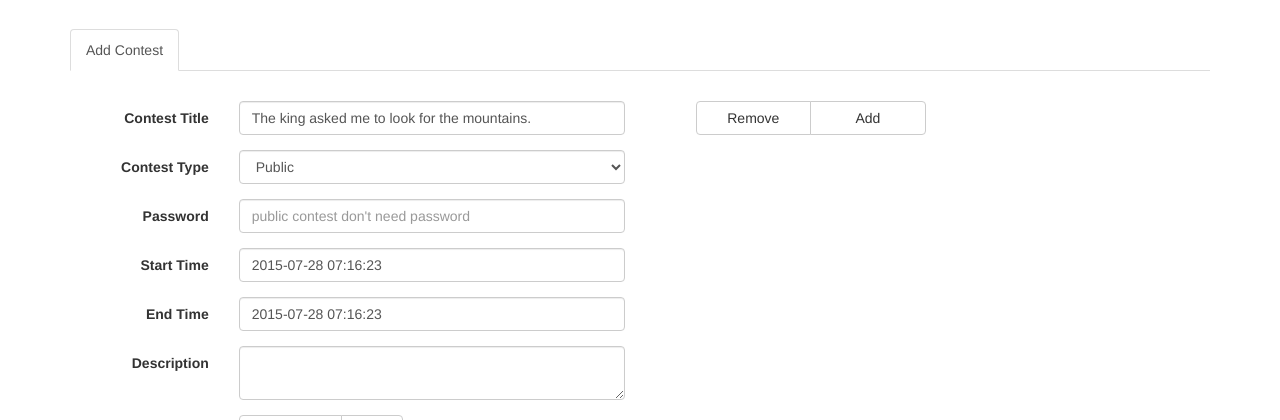
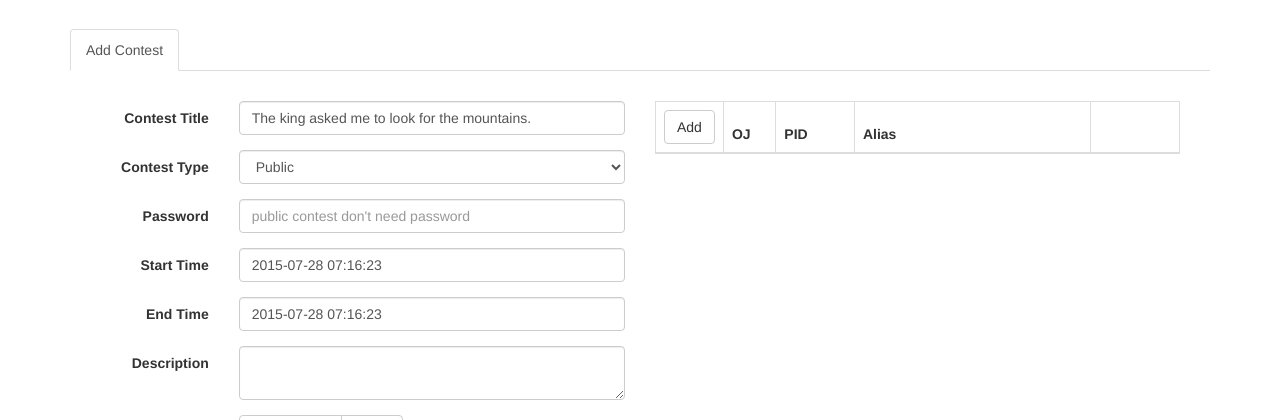
Before and after one commit to ruitian/VirtualJudge, a Flask app: page /contest/create in a window 1280 px wide. Shown: the part 51-471 px from the top of the page. Run offline with Flask 2, Linux system fonts and the light colour scheme; lists and menus that the app fills with data are empty; parts of the project's set-up code (start-up, migrations or seed data) failed here and were passed over; some libraries are stand-ins or nearby versions.

Commit message:
update create contest

```diff
--- a/VJ/templates/contest/contest_create.html
+++ b/VJ/templates/contest/contest_create.html
@@ -73,36 +73,41 @@
           </div>
         </div>
       </div>
-      <div class="col-md-5 fields_wrap">
+      <div class="col-md-6">
 
-        <div class="form-group">
-          <div class="btn-group" style="width:100%">
-            {{ form.remove(class="btn btn-default", style="width:25%") }}
-            {{ form.add(class="btn btn-default", style="width:25%") }}
-          </div>
-        </div>
-
-        {% for entrie in form.problems.entries %}
-        {{ entrie.csrf_token }}
-        <div class="form-group problem_field">
-            <div class="input-group input_field left" style="width:50%">
-              <div class="input-group-addon" style="width:32%">{{ entrie.origin_oj(class="select_inline") }}</div>
-              {{ entrie.problem_id(class="form-control problem") }}
-              <div class="input-group-addon" style="width:32%">
-                  {{ entrie.delete(class="button_inline", type="submit") }}
-              </div>
-            </div>
-            <div class="right" style="width:45%">
-              <div>
-                {% if entrie.title.data %}
-                  {{ entrie.title.data }}
-                {% endif %}
-              </div>
-              {{ entrie.title(hidden="hidden") }}
-              {{ field_error(entrie.problem_id) }}
-            </div>
-        </div>
+        <table class="table table-bordered">
+          <thead>
+            <tr>
+              <th width="5%">
+                {{ form.add(class="btn btn-default") }}
+              </th>
+              <th width="10%">OJ</th>
+              <th width="15%">PID</th>
+              <th width="45%">Alias</th>
+              <th></th>
+            </tr>
+          </thead>
+          <tbody>
+          {% for entrie in form.problems.entries %}
+            {{ entrie.csrf_token }}
+            <tr>
+              <td>
+            {{ entrie.delete(class="btn btn-default") }}
+              </td>
+              <td>
+            {{ entrie.origin_oj() }}
+              </td>
+              <td>
+            {{ entrie.problem_id(class="form-control problem_id") }}
+              </td>
+              <td>
+                {{ entrie.title(class="form-control") }}
+              </td>
+              <td>
+              </td>
         {% endfor %}
+          </tbody>
+        </table>
 
       </div>
     </form>
@@ -124,8 +129,8 @@ $(".form_datetime").datetimepicker({
 </script>
 <script>
 $(document).ready(function(){
-  $('.problem').keyup(function(){
-    var origin_oj = $(this).prev().children().val();
+  $('.problem_id').keyup(function(){
+    var origin_oj = $(this).parent().prev().children().val();
     var problem_id = $(this).val();
     var $this = $(this);
 
@@ -140,34 +145,12 @@ $(document).ready(function(){
           if(data.status == 'error'){
           }
           else {
-            $this.parent().next().find('div').html(data.problem.title);
-            $this.parent().next().find('input').val(data.problem.title);
-            $this.parent().next().find('ul').remove();
+            $this.parent().next().children().val(data.problem.title);
           }
         }
       );
     } else {
-      $this.parent().next().find('div').html('');
-      $this.parent().next().find('input').val('');
-      $this.parent().next().find('ul').remove();
-    }
-  });
-  $('#remove').click(function(){
-    var field = $('.problem_field').length;
-    if(field > 0){
-      return true;
-    } else {
-      alert('Problem field cannot be less than 0.');
-      return false;
-    }
-  });
-  $('#add').click(function(){
-    var field = $('.problem_field').length;
-    if(field < 26){
-      return true;
-    } else {
-      alert('Problem field cannot be longer than 26.');
-      return false;
+      $this.parent().next().children().val('');
     }
   });
   $('#start_at').keyup(function(){
```
